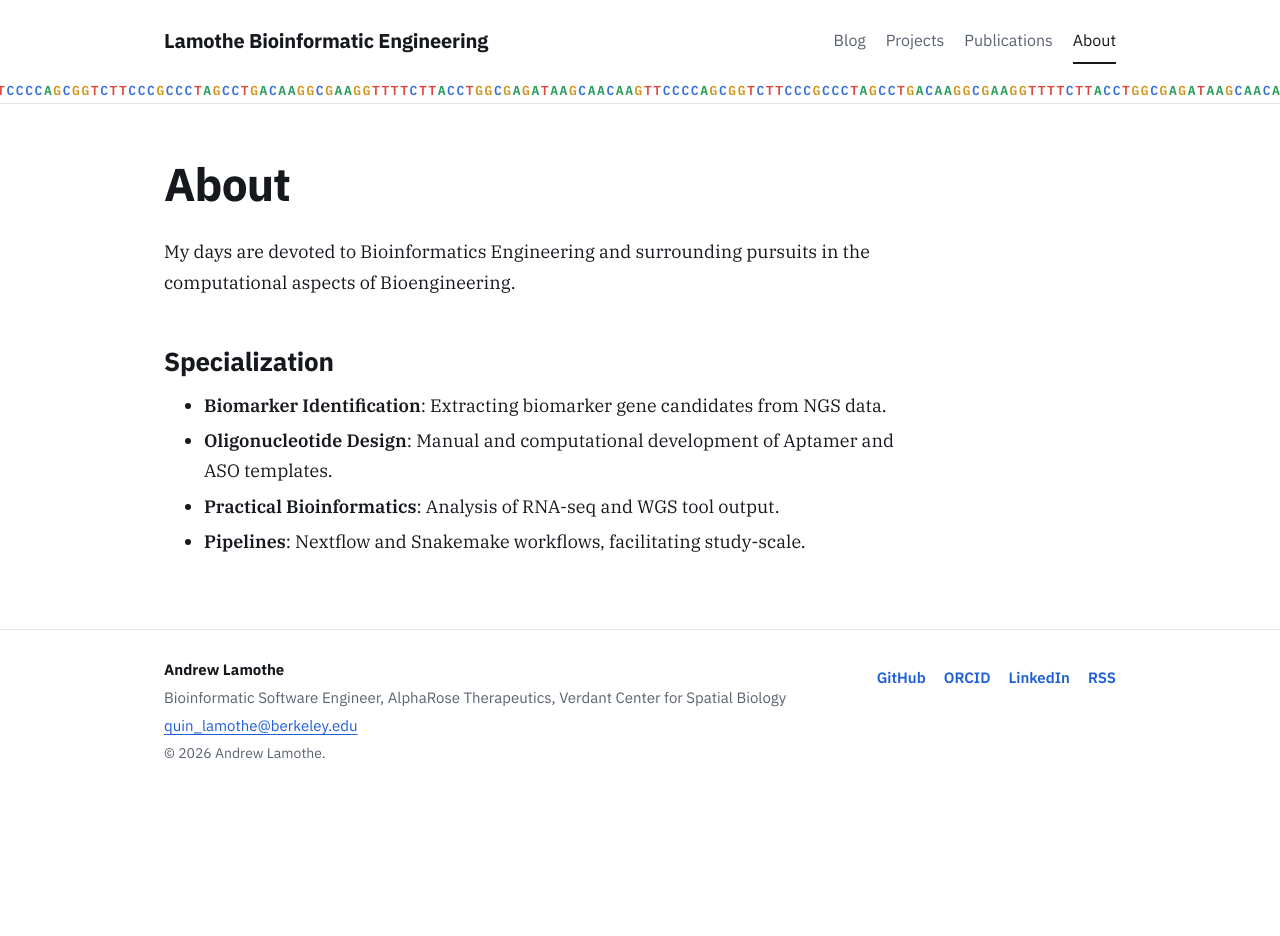
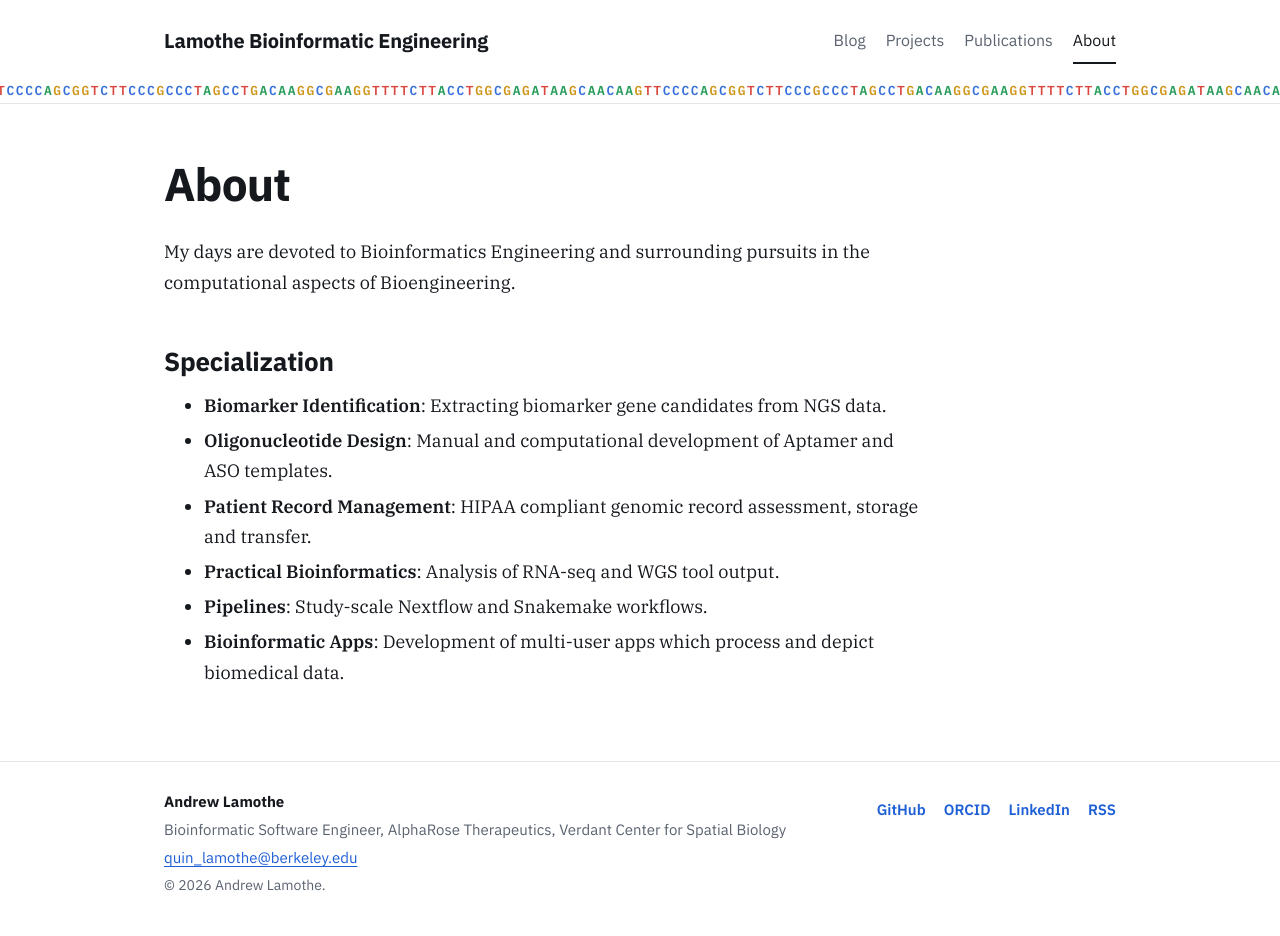
Before and after one commit to Alepidoptera7/Alepidoptera7.github.io, a Jekyll site: the page built from about.md, in a window 1280 px wide. Built offline with Jekyll 4.4.1, drawn with Linux system fonts in a browser that asks for light colours; before the commit the page ends 900 px from its top, so only the background shows below that.

Commit message:
added about.md specialization details

```diff
--- a/about.md
+++ b/about.md
@@ -10,5 +10,7 @@ My days are devoted to Bioinformatics Engineering and surrounding pursuits in th
 
 - **Biomarker Identification**: Extracting biomarker gene candidates from NGS data.
 - **Oligonucleotide Design**: Manual and computational development of Aptamer and ASO templates.
+- **Patient Record Management**: HIPAA compliant genomic record assessment, storage and transfer.
 - **Practical Bioinformatics**: Analysis of RNA-seq and WGS tool output.
-- **Pipelines**: Nextflow and Snakemake workflows, facilitating study-scale.
+- **Pipelines**: Study-scale Nextflow and Snakemake workflows.
+- **Bioinformatic Apps**: Development of multi-user apps which process and depict biomedical data.
```
